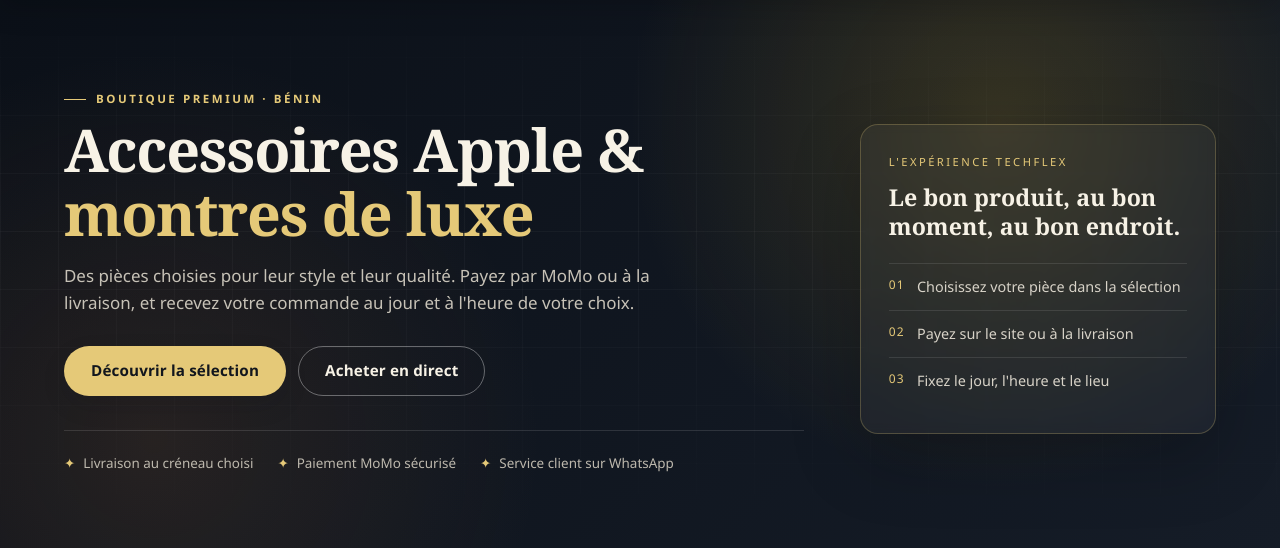
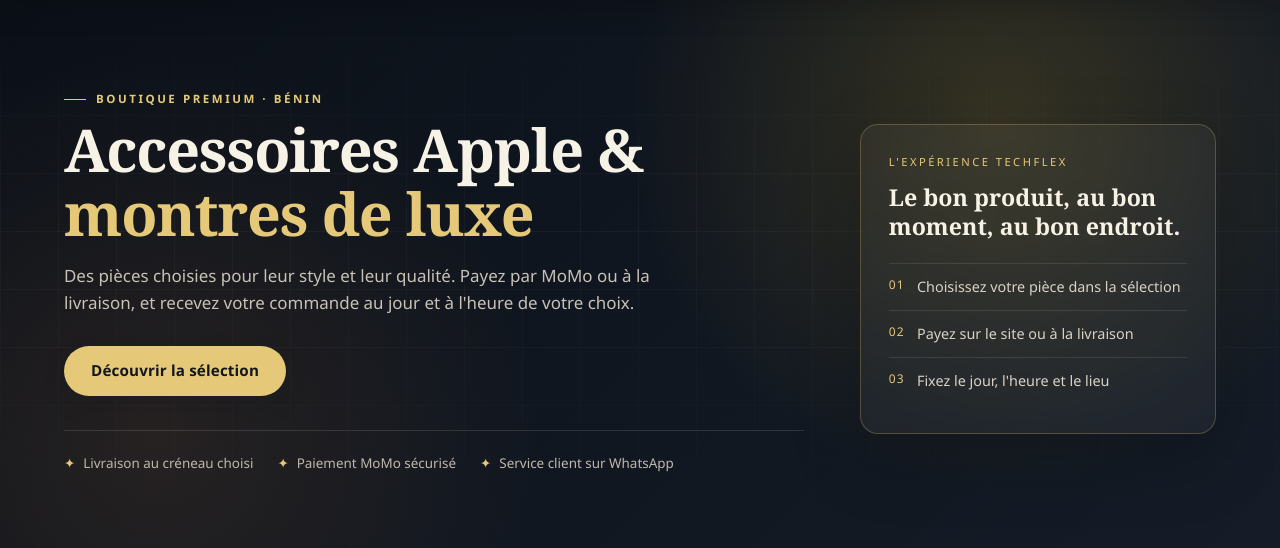
Before and after one commit to juniorhounsou673-sketch/techflex, a Laravel app: page / in a window 1280 px wide. Shown: the part 87-635 px from the top of the page. Run offline with Laravel 12, Linux system fonts and the light colour scheme; data comes from the database, SQL or seed files in the repository; data that the repository does not hold is empty.

Commit message:
fix: retirer le bouton achat direct du hero

```diff
--- a/resources/views/home.blade.php
+++ b/resources/views/home.blade.php
@@ -11,7 +11,6 @@
             <p>Des pièces choisies pour leur style et leur qualité. Payez par MoMo ou à la livraison, et recevez votre commande au jour et à l'heure de votre choix.</p>
             <div class="hero-actions">
                 <a href="#collections" class="btn btn-gold">Découvrir la sélection</a>
-                <a href="{{ route('direct') }}" class="btn btn-ghost">Acheter en direct</a>
             </div>
             <div class="hero-notes">
                 <span>Livraison au créneau choisi</span>
```
